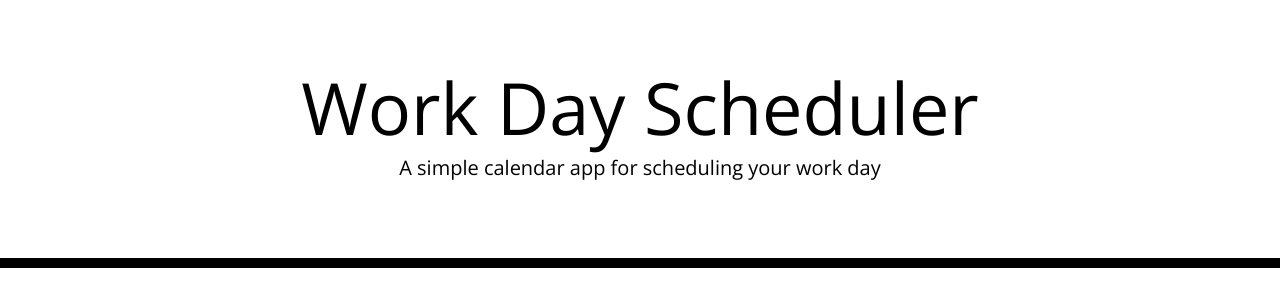
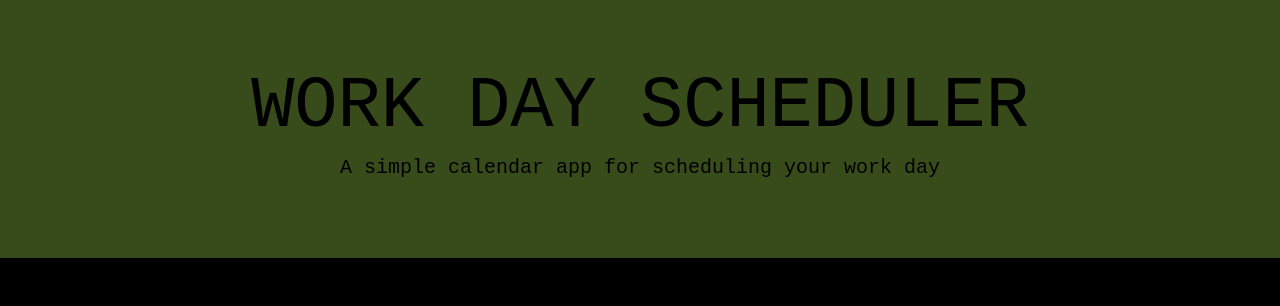
Before and after one commit to madavila5/WorkWeekPlanner, a plain HTML site: page index.html in a window 1280 px wide. Drawn offline with nearby package versions, Linux system fonts and the light colour scheme.

Commit message:
Update to Stylesheet with color scheme

```diff
--- a/index.html
+++ b/index.html
@@ -24,7 +24,7 @@
 
   <body>
     <header class="jumbotron">
-      <h1 class="display-3">Work Day Scheduler</h1>
+      <h1 class="display-3">WORK DAY SCHEDULER</h1>
       <p class="lead">A simple calendar app for scheduling your work day</p>
       <p id="currentDay" class="lead"></p>
     </header>
--- a/style.css
+++ b/style.css
@@ -1,7 +1,8 @@
 body {
-  font-family: 'Open Sans', sans-serif;
+  font-family:'Courier New', Courier, monospace;
   font-size: 16px;
   line-height: 1;
+  background-color: black;
 }
 
 textarea {
@@ -15,7 +16,7 @@ textarea {
 
 .jumbotron {
   text-align: center;
-  background-color: transparent;
+  background-color: #384b1a;
   color: black;
   border-radius: 0;
   border-bottom: 10px solid black;
```
